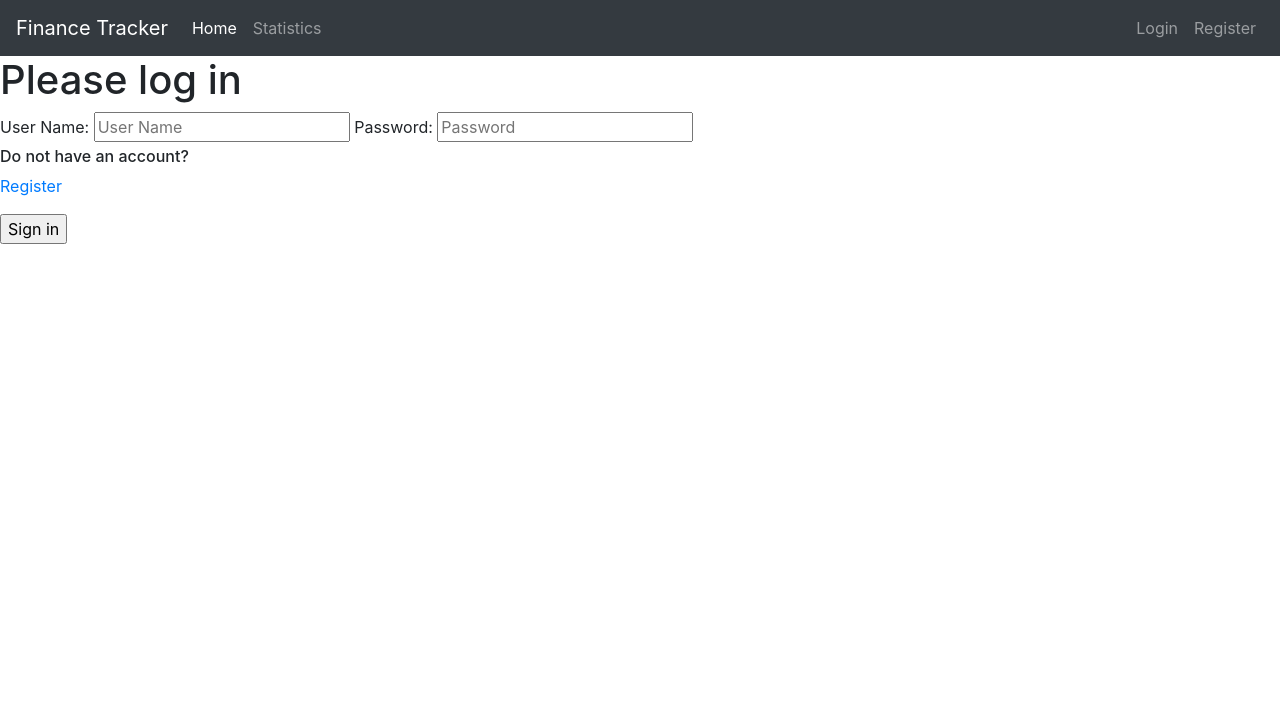
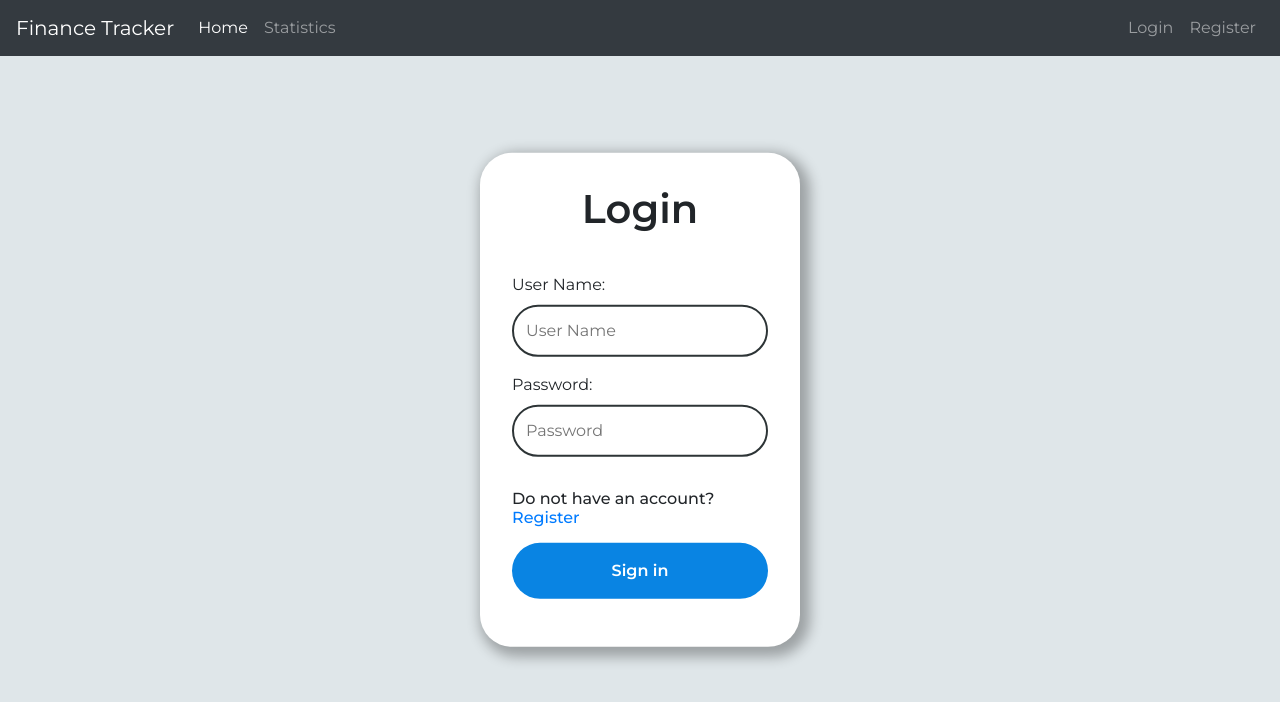
Before and after one commit to GregorPorsch/FinanceTracker, a Flask app: page /login in a window 1280 px wide. Shown: the top 702 px of the page. Run offline with Flask 3, Linux system fonts and the light colour scheme; some libraries are stand-ins or nearby versions.

Commit message:
Some css

```diff
--- /dev/null
+++ b/tracker/static/base.css
@@ -0,0 +1,12 @@
+* {
+    margin: 0;
+    padding: 0;
+    box-sizing: border-box;
+}
+
+body {
+    background-color: var(--light-gray);
+    font-family: "Montserrat", sans-serif;
+    font-optical-sizing: auto;
+    font-style: normal;
+}
--- /dev/null
+++ b/tracker/static/index.css
@@ -0,0 +1,14 @@
+@import url("https://fonts.googleapis.com/css2?family=Montserrat:ital,wght@0,100..900;1,100..900&display=swap");
+
+:root {
+    --font-family: "Libre Franklin", sans-serif;
+
+    --white: #FFFFFF;
+    --black: #000000;
+    --gray: #2d3436;
+    --light-gray: #dfe6e9;
+    --light-blue: #74b9ff;
+    --blue: #0984e3;
+    --red: #d63031;
+    --green: #00b894;
+}
--- /dev/null
+++ b/tracker/static/login.css
@@ -0,0 +1,50 @@
+.login-container {
+    position: absolute;
+    top: 50%;
+    left: 50%;
+    transform: translate(-50%, -50%);
+    width: 25%;
+    padding: 2em;
+    background-color: var(--white);
+    border-radius: 2em;
+    box-shadow: 5px 5px 13px 5px rgba(0,0,0,0.3)
+}
+
+.login-container h1 {
+    text-align: center;
+    margin-bottom: 1em;
+    font-weight: 600;
+}
+
+.login-container form div {
+    margin-bottom: 1em;
+}
+
+.login-container form input[type="text"],
+.login-container form input[type="password"] {
+    width: 100%;
+    padding: 0.75em;
+    border: 2px solid var(--gray);
+    border-radius: 3em;
+    outline-color: var(--blue);
+
+}
+
+.login-container form input[type="submit"] {
+    width: 100%;
+    padding: 1em;
+    background-color: var(--blue);
+    color: var(--white);
+    border: none;
+    border-radius: 3em;
+    cursor: pointer;
+    font-weight: 600;
+}
+
+.login-register {
+    margin-top: 2em;
+}
+
+.login-submit input[type="submit"]:hover {
+    background-color: var(--light-blue);
+}
--- a/tracker/templates/base.html
+++ b/tracker/templates/base.html
@@ -6,6 +6,8 @@
       <!-- Bootstrap CSS -->
       <link rel="stylesheet" href="https://cdn.jsdelivr.net/npm/bootstrap@4.5.3/dist/css/bootstrap.min.css"
             integrity="sha384-TX8t27EcRE3e/ihU7zmQxVncDAy5uIKz4rEkgIXeMed4M0jlfIDPvg6uqKI2xXr2" crossorigin="anonymous">
+      <link rel="stylesheet" href="{{ url_for('static', filename='base.css') }}">
+      <link rel="stylesheet" href="{{ url_for('static', filename='index.css') }}">
       <title>
           {% block title %}
           {% endblock %}
--- a/tracker/templates/login.html
+++ b/tracker/templates/login.html
@@ -5,26 +5,27 @@ Login
 {% endblock %}
 
 {% block content %}
-    <body>
-        <div>
+    <link rel="stylesheet" href="{{ url_for('static', filename='login.css') }}">
+    <div class="login-container">
+        <h1>Login</h1>
         <form method="POST">
             {{ login_form.hidden_tag() }}
-                <h1>Please log in</h1>
+            <div class="login-username">
                 {{ login_form.username.label() }}
                 {{ login_form.username(placeholder="User Name") }}
-
+            </div>
+            <div class="login-password">
                 {{ login_form.password.label() }}
                 {{ login_form.password(placeholder="Password") }}
-
-                <br>
-
-                <div class="checkbox mb-3">
-                    <h6>Do not have an account?</h6>
+            </div>
+            <div class="login-register">
+                <h6>Do not have an account?
                     <a href="{{ url_for('register_page') }}">Register</a>
+                </h6>
             </div>
-
+            <div class="login-submit">
                 {{ login_form.submit() }}
+            </div>
         </form>
     </div>
-    </body>
 {% endblock %}
```
Also changed, not shown: tracker/routes.py (+6 -2 lines), tracker/static/home.css (added). Lines whose indentation alone changed are shown as unchanged.
